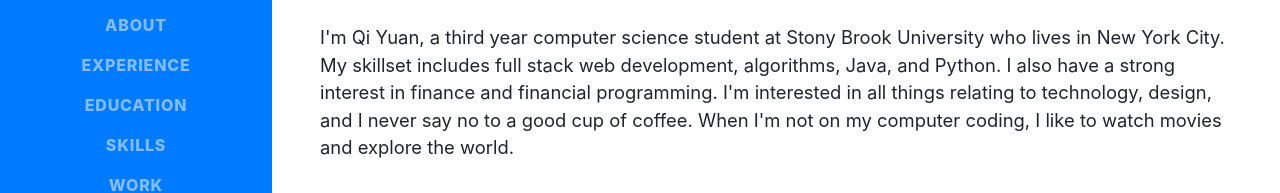
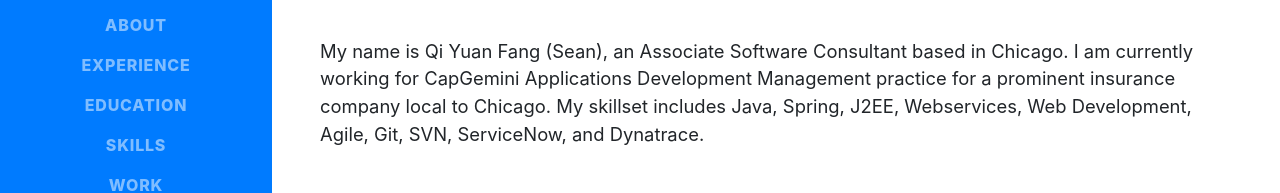
Before and after one commit to qiyuanfang1998/qiyuanfang1998.github.io, a website with bundled scripts: page index.html in a window 1280 px wide. Shown: the part 339-532 px from the top of the page. Built offline with nearby package versions, Linux system fonts and the light colour scheme; a web font is replaced by a local one.

Commit message:
New Commit

```diff
--- a/index.html
+++ b/index.html
@@ -74,8 +74,10 @@
           <div class="subheading mb-5">13 Mott Street Apt 18 · New York, NY 10013 · (646) 683-1184 ·
             <a href="mailto:name@email.com">seanfang12@gmail.com</a>
           </div>
-          <p class="lead mb-5">I'm Qi Yuan, a third year computer science student at Stony Brook University who lives in New York City. My skillset includes full stack web development, algorithms,
-            Java, and Python. I also have a strong interest in finance and financial programming. I'm interested in all things relating to technology, design, and I never say no to a good cup of coffee. When I'm not on my computer coding, I like to watch movies and explore the world.</p>
+          <p class="lead mb-5">My name is Qi Yuan Fang (Sean), an Associate Software Consultant based in Chicago. I am currently working for CapGemini Applications Development Management practice
+            for a prominent insurance company local to Chicago. My skillset includes Java, Spring, J2EE, Webservices, Web Development, Agile, Git, SVN, ServiceNow, and Dynatrace.
+
+          </p>
           <div class="social-icons">
             <a href="https://www.linkedin.com/in/qi-yuan-fang-395411163/">
               <i class="fab fa-linkedin-in"></i>
```
Also changed, not shown: 2 other files.
